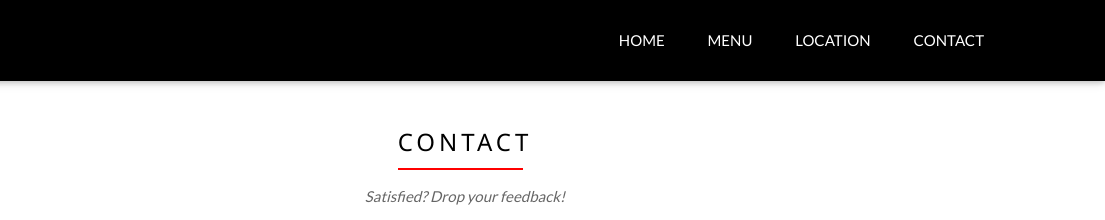
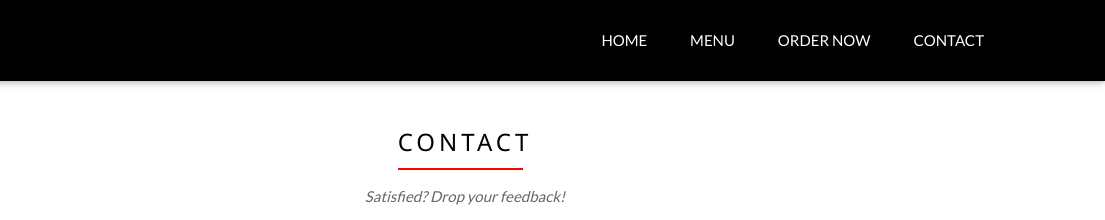
Before and after one commit to Ryzenkyoshi/Contact, a plain HTML site: page index.html in a window 1280 px wide. Shown: the top 220 px of the page, 175-1280 px from the left. Drawn offline with Linux system fonts and the light colour scheme.

Commit message:
Update index.html

```diff
--- a/index.html
+++ b/index.html
@@ -22,7 +22,7 @@ body {font-family: "Lato", sans-serif}
                     <a class="w3-bar-item w3-button w3-padding-large w3-hide-medium w3-hide-large w3-right" href="javascript:void(0)" onclick="myFunction()" title="Toggle Navigation Menu"><i class="fa fa-bars"></i></a>
                     <li><a href="https://ryzenkyoshi.github.io/Home">HOME</a></li>
                     <li><a href="https://ryzenkyoshi.github.io/Menu">MENU</a></li>
-                    <li><a href="file:///C:/Users/CLienT/Desktop/home/ewan.html">LOCATION</a></li>
+                    <li><a href="https://ryzenkyoshi.github.io/order">ORDER NOW</a></li>
                     <li><a href="https://ryzenkyoshi.github.io/Contact" bt>CONTACT</a></li>
                 </ul>
             </div>
```
